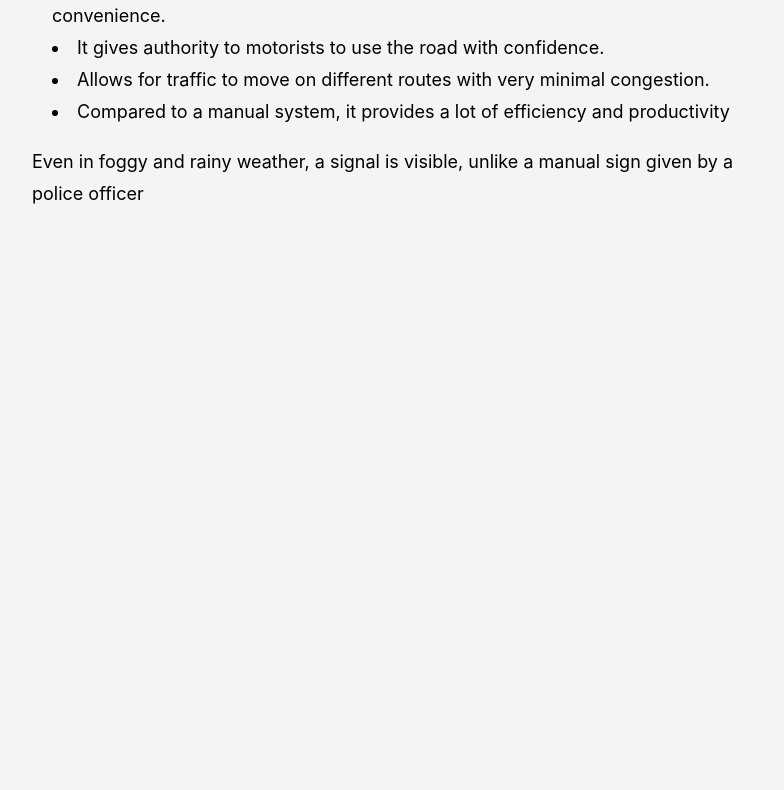
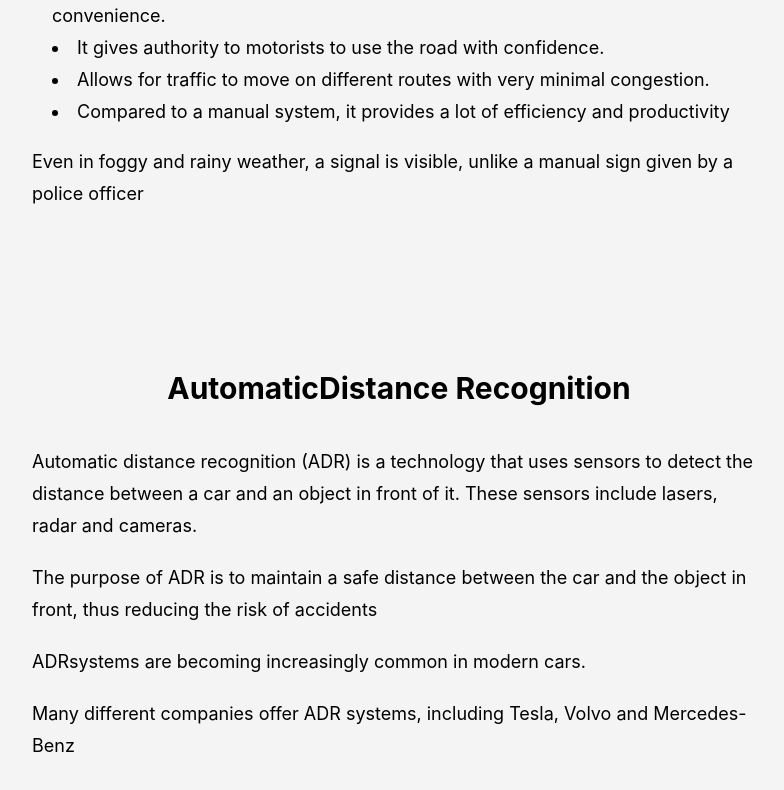
Before and after one commit to chinmaya-kumar-behera/TraficSignal, a React (Create React App) app in the folder web/: page / in a window 1280 px wide. Shown: the part 5724-6514 px from the top of the page, without its empty margins (266-1050 px from the left). Before the commit the page ends 6062 px from the top, so only its background shows below. Built offline with nearby package versions, Linux system fonts and the light colour scheme.

Commit message:
Automatic Distance Recognition content

```diff
--- a/web/src/App.js
+++ b/web/src/App.js
@@ -8,6 +8,7 @@ import Navbar from "./views/header";
 import SideBar from "./views/sidebar";
 import { Acknowledgement, Certificate, Declaration } from "./views";
 import Trafficlight from "./views/trafficlight_signal/Trafficlight";
+import AutomaticDistanceRecognition from "./views/automaticdistance_recognition/AutomaticDistanceRecognition";
 
 function App() {
   return (
@@ -29,6 +30,7 @@ function App() {
               <Abstract id={"abstract"} />
               <Introduction id={"introduction"} />
               <Trafficlight id={'traffic-lights'} />
+              <AutomaticDistanceRecognition id={'automatic-distance-recognition'} />
             </div>
 
             <div className="min-w-[200px]">
--- /dev/null
+++ b/web/src/views/automaticdistance_recognition/AutomaticDistanceRecognition.jsx
@@ -0,0 +1,31 @@
+import React from "react";
+import { Paragraph, SectionContainer } from "../../components/shared";
+
+const AutomaticDistanceRecognition = ({ id }) => {
+
+  return (
+    <SectionContainer id={id} heading="AutomaticDistance Recognition">
+      <Paragraph>
+      Automatic distance recognition (ADR) is a technology that uses
+ sensors to detect the distance between a car and an object in front of it.
+ These sensors include lasers, radar and cameras.
+      </Paragraph>
+      <Paragraph>
+      The purpose of ADR is to maintain a safe distance between the car
+ and the object in front, thus reducing the risk of accidents
+      </Paragraph>
+      <Paragraph>
+        ADRsystems are becoming increasingly common in modern cars.
+      </Paragraph>
+      <Paragraph>
+      Many different companies offer ADR systems, including Tesla,
+ Volvo and Mercedes-Benz
+      </Paragraph>
+
+
+
+    </SectionContainer>
+  );
+};
+
+export default AutomaticDistanceRecognition;
--- a/web/src/views/trafficlight_signal/Trafficlight.jsx
+++ b/web/src/views/trafficlight_signal/Trafficlight.jsx
@@ -11,7 +11,7 @@ const Trafficlight = ({ id }) => {
     "Compared to a manual system, it provides a lot of efficiency and productivity"
   ];
   return (
-    <SectionContainer id={id} heading="INTRODUCTION">
+    <SectionContainer id={id} heading="Traffic Light">
       <Paragraph>
       Traffic lights are an important part of the transportation infrastructure.
  They help to keep traffic flowing and organized.
```
